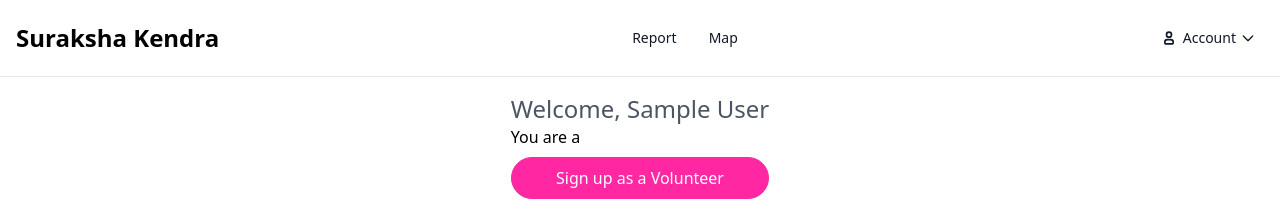
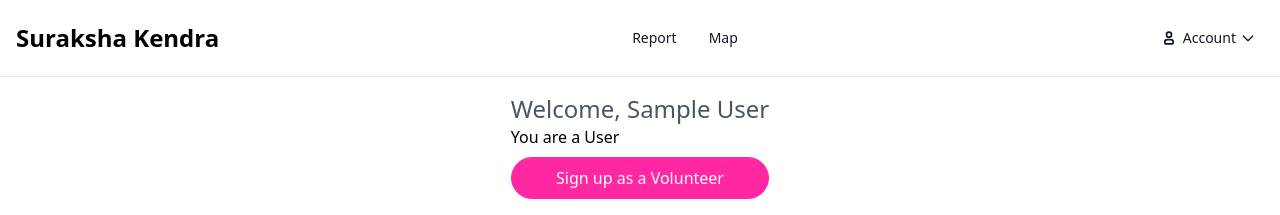
Before and after one commit to lavnishhh/suraksha-kendra-client, a React (Vite) app: page /dashboard in a window 1280 px wide. Shown: the top 215 px of the page. Built offline with nearby package versions, Linux system fonts and the light colour scheme; no server answers; the database is empty; sample sign-in values are in the browser's storage.

Commit message:
user type

```diff
--- a/src/screens/user/dashboard_screen.jsx
+++ b/src/screens/user/dashboard_screen.jsx
@@ -65,7 +65,7 @@ function DashboardScreen(){
     return <>
         <div className="max-w-screen-xl mx-auto">
             <h1 className="text-2xl font-medium text-gray-600 mt-4">Welcome, {user.displayName || user.email}</h1>
-            <div>You are a {user.type}</div>
+            <div>You are a {userData?.type? userData.type: 'User'}</div>
             {userData == null && <Button onClick={()=>{navigate('/registration')}}>Sign up as a Volunteer</Button>}
             {userData?.type == 'volunteer' && <VolunteerRegistrationForm data={userData}></VolunteerRegistrationForm>}
         </div>
```
